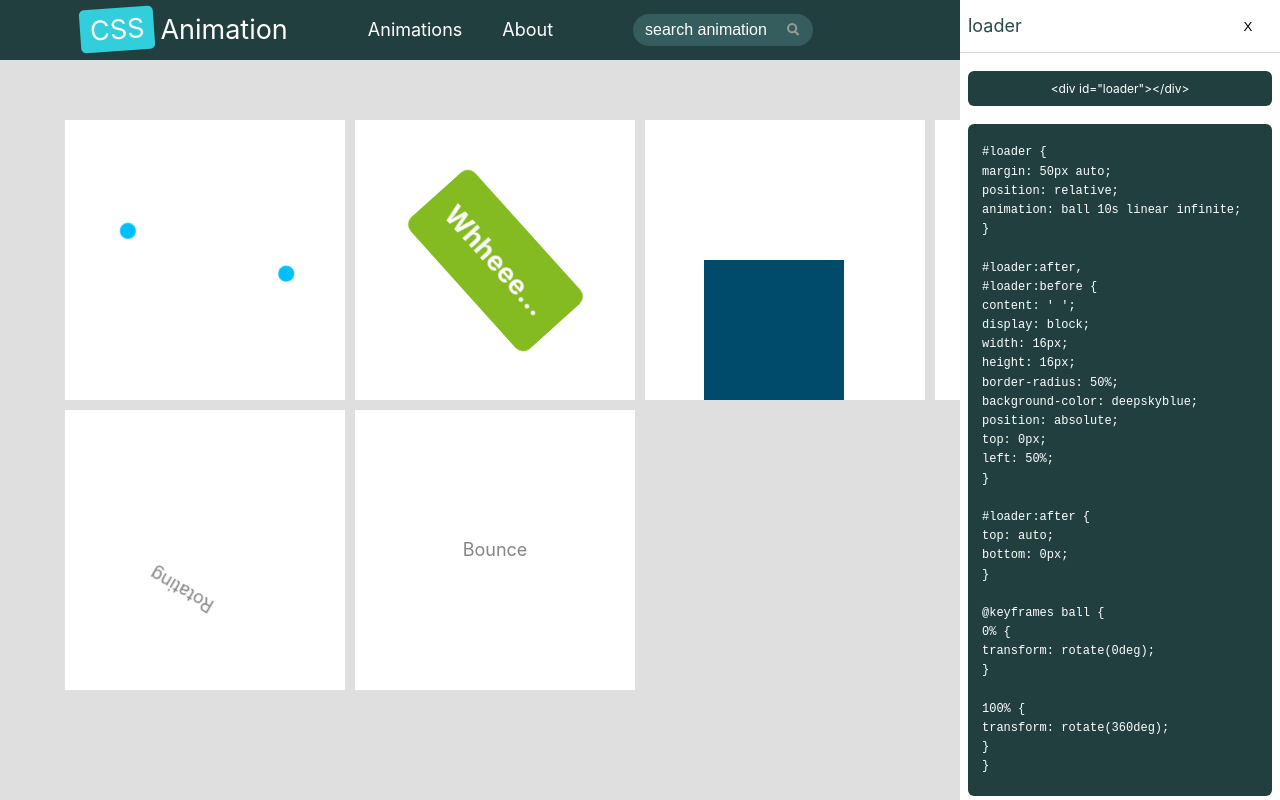
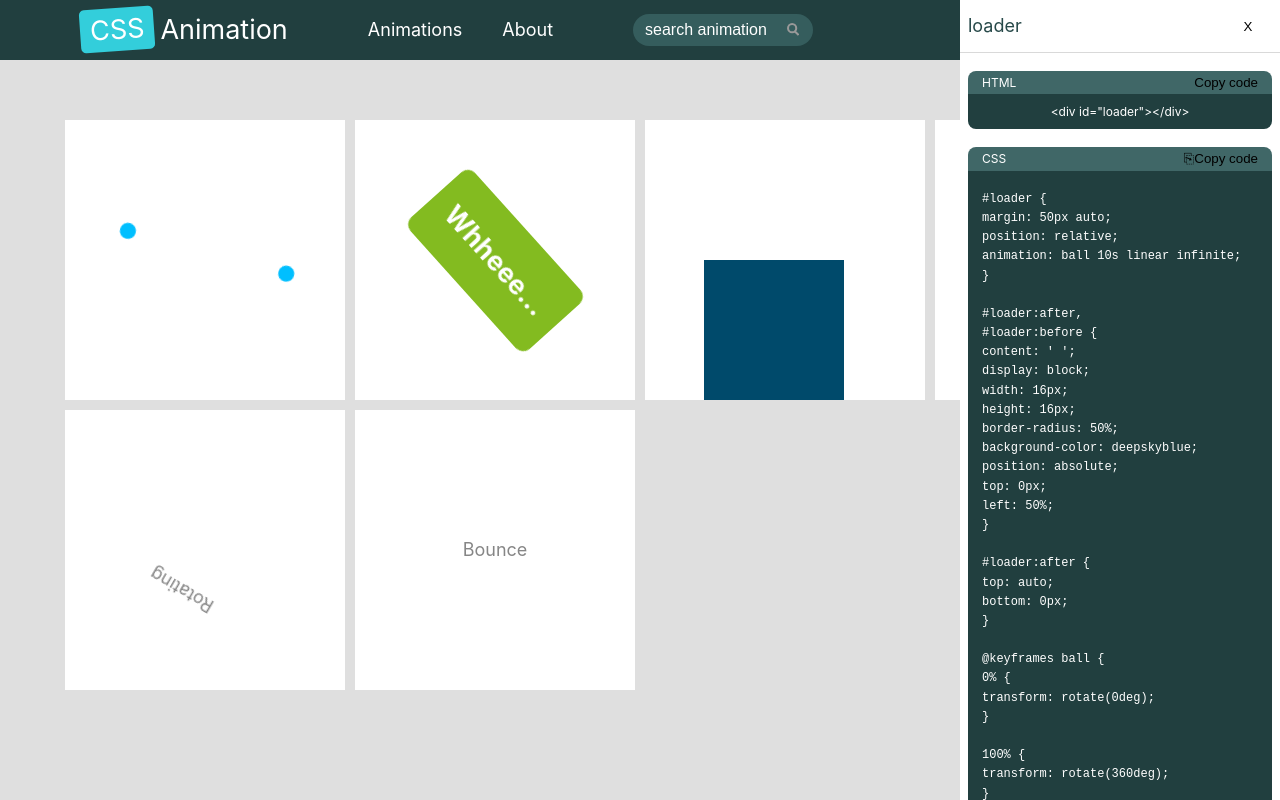
Before and after one commit to Dk3o/CSS-Animation, a Vue app: page / in a window 1280 px wide. Both pictures are taken after a click on the element 205 px from the left and 260 px from the top of the page. Built offline with nearby package versions, Linux system fonts and the light colour scheme.

Commit message:
adding copy code button

```diff
--- a/src/components/Sidenav.vue
+++ b/src/components/Sidenav.vue
@@ -1,12 +1,36 @@
 <script setup>
+    import { ref } from 'vue'
     import { useSidenavStore } from '@/stores/sidenav';
     import { useDataStore } from '@/stores/data';
     const sidenavStore = useSidenavStore();
     const dataStore = useDataStore();
+
+    const isPressed = ref(false)
+    const copyText = ref("Copy code")
+
+
     const handleCloseSidenav = () => {
         sidenavStore.isActive = !sidenavStore.isActive
     }
 
+    const copyHtmlCode = () => {
+        copyToClipboard(dataStore.animationSelected.html)
+    }
+
+    const copyCssCode = () => {
+        copyToClipboard(dataStore.animationSelected.css)
+    }
+
+    const copyToClipboard = (text) => {
+        navigator.clipboard.writeText(text).then(() => {
+            copyText.value = "copied!"
+        // Optionally, show a success message to the user
+        })
+        .catch((error) => {
+            console.error('Failed to copy text to clipboard:', error);
+        // Optionally, show an error message to the user
+        });
+    };
 </script>
 
 <template>
@@ -19,17 +43,33 @@
                 X
             </button>
         </div>
+        <!-- make as component -->
         <div class="sidenav-selected-animation-html">
+            <div class="sidenav-selected-animation-code-container">
+                <div class="sidenav-code-header">
+                        <span>HTML</span>
+                        <button @click="copyHtmlCode">{{copyText}}</button>
+                    </div>
                 <div class="sidenav-selected-animation-html-code">
                     <span>
                         {{ dataStore.animationSelected.html}}
                     </span>
                 </div>
             </div>
+        </div>
         <div class="sidenav-selected-animation-css">
+            <div class="sidenav-selected-animation-code-container">
+                <div class="sidenav-code-header">
+                    <span>CSS</span>
+                    <button @click="copyCssCode">
+                        <span>&#x2398;</span>
+                        <span>{{copyText}}</span>
+                    </button>
+                </div>
                 <pre class="sidenav-selected-animation-css-code">
                     {{ dataStore.animationSelected.css}}
                 </pre>
+            </div>
         </div>
     </div>
 </template>
@@ -82,13 +122,29 @@
         padding: 0 8px;
     }
 
+    .sidenav-code-header {
+        background-color: #406767;
+        font-size: 12px;
+        padding: 2px 14px;
+        display: flex;
+        justify-content: space-between;
+        color: #fff;
+        border-top-left-radius: 8px;
+        border-top-right-radius: 8px;
+    }
+
+    .sidenav-code-header button {
+        cursor: pointer;
+    }
+
     .sidenav-selected-animation-html-code,
     .sidenav-selected-animation-css-code
      {
         background-color: #213f3f;
         font-size: 12px;
         color: #fff;
-        border-radius: 6px;
+        border-bottom-left-radius: 8px;
+        border-bottom-right-radius: 8px;
     }
 
     .sidenav-selected-animation-html-code {
@@ -100,10 +156,9 @@
     }
 
     .sidenav-selected-animation-css-code {
-        padding: 0px 14px;
         text-align: left;
         white-space: pre-line;
+        padding: 0 14px;
     }
 
-
 </style>
```
Lines whose indentation alone changed are shown as unchanged.
